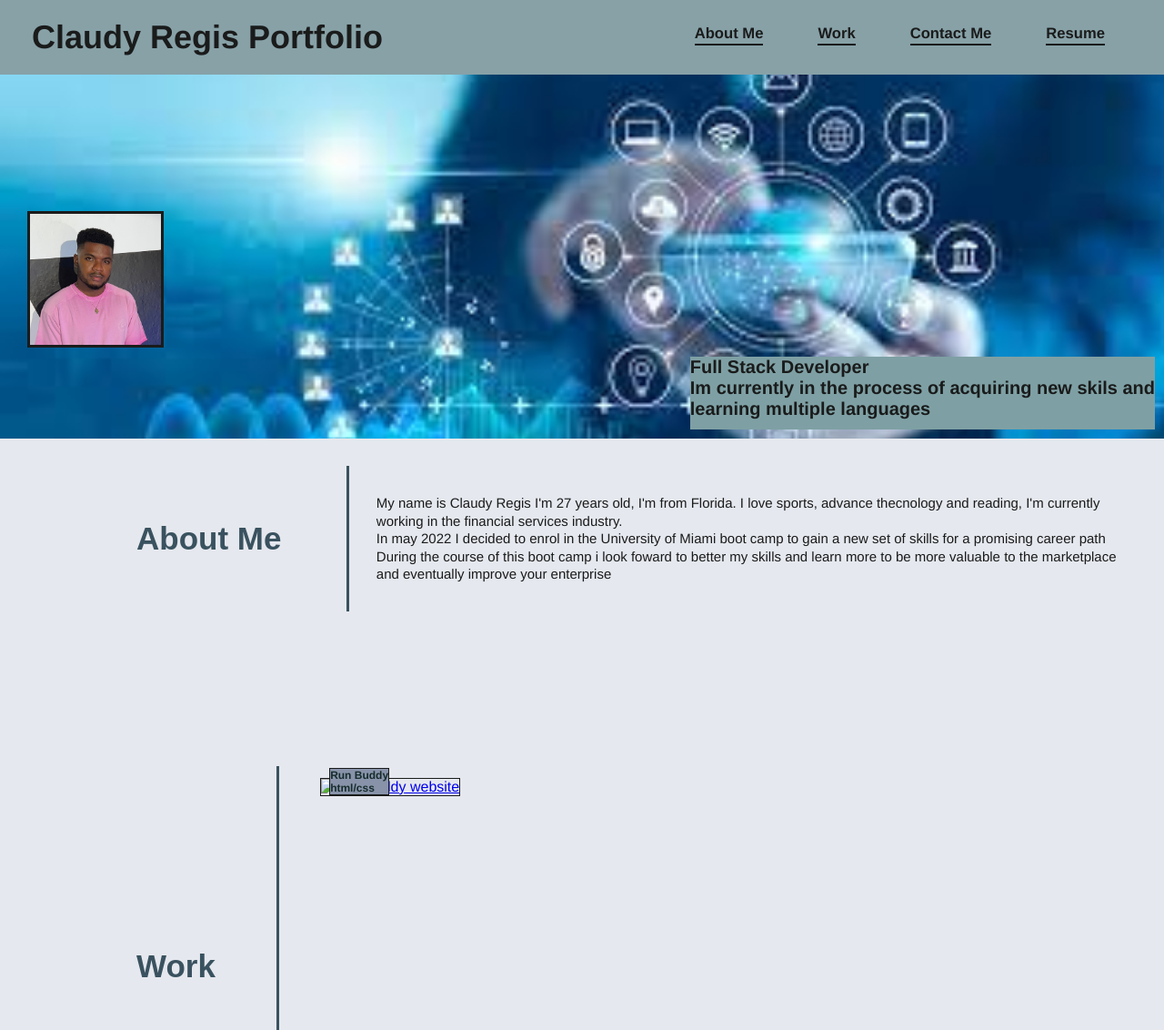
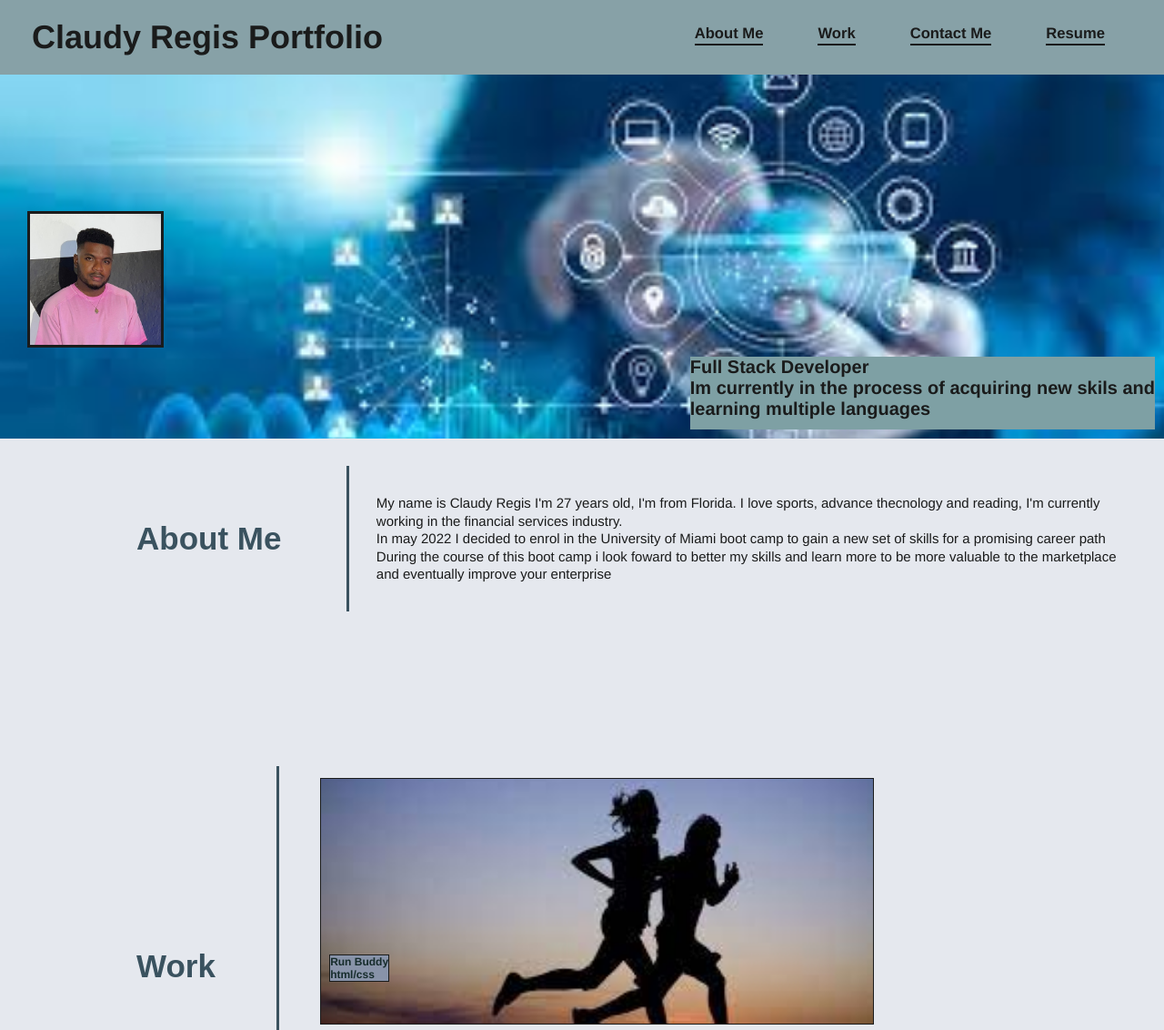
Before and after one commit to ClaudyRegis/2nd-challenge, a plain HTML site: page index.html in a window 1280 px wide. Shown: the top 1132 px of the page at 91% size. Drawn offline with Linux system fonts and the light colour scheme.

Commit message:
commit message

```diff
--- a/index.html
+++ b/index.html
@@ -69,7 +69,7 @@
                    <div class="gallery">
                     <figure class="gallery__item gallery__item--1">
                         <a href="https://claudyregis.github.io/Run-Buddy/">
-                            <img src="images/runbudy1.png" class="gallery__img" alt="Run buddy website">
+                            <img src="assets/images/runbudy1.png" class="gallery__img" alt="Run buddy website">
                             <figcaption>Run Buddy</br>html/css</figcaption>
                         </a>
                         </figure>
```
